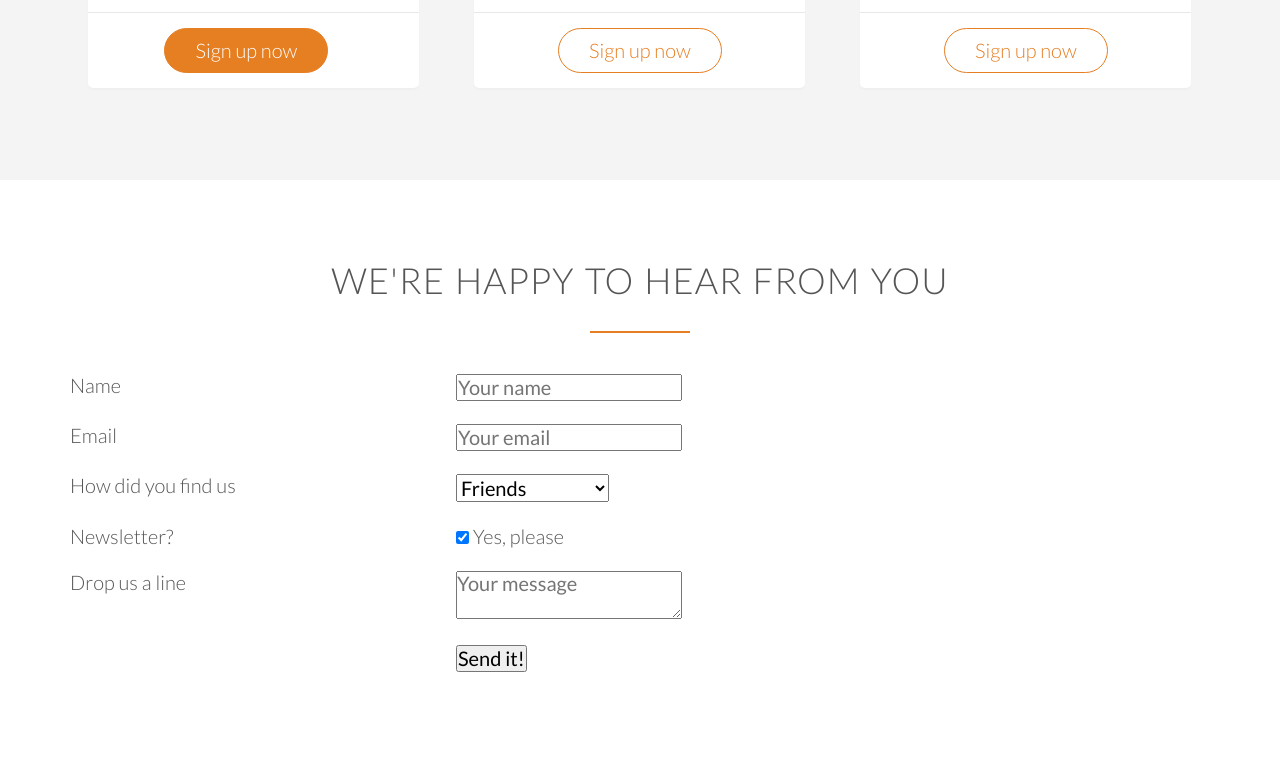
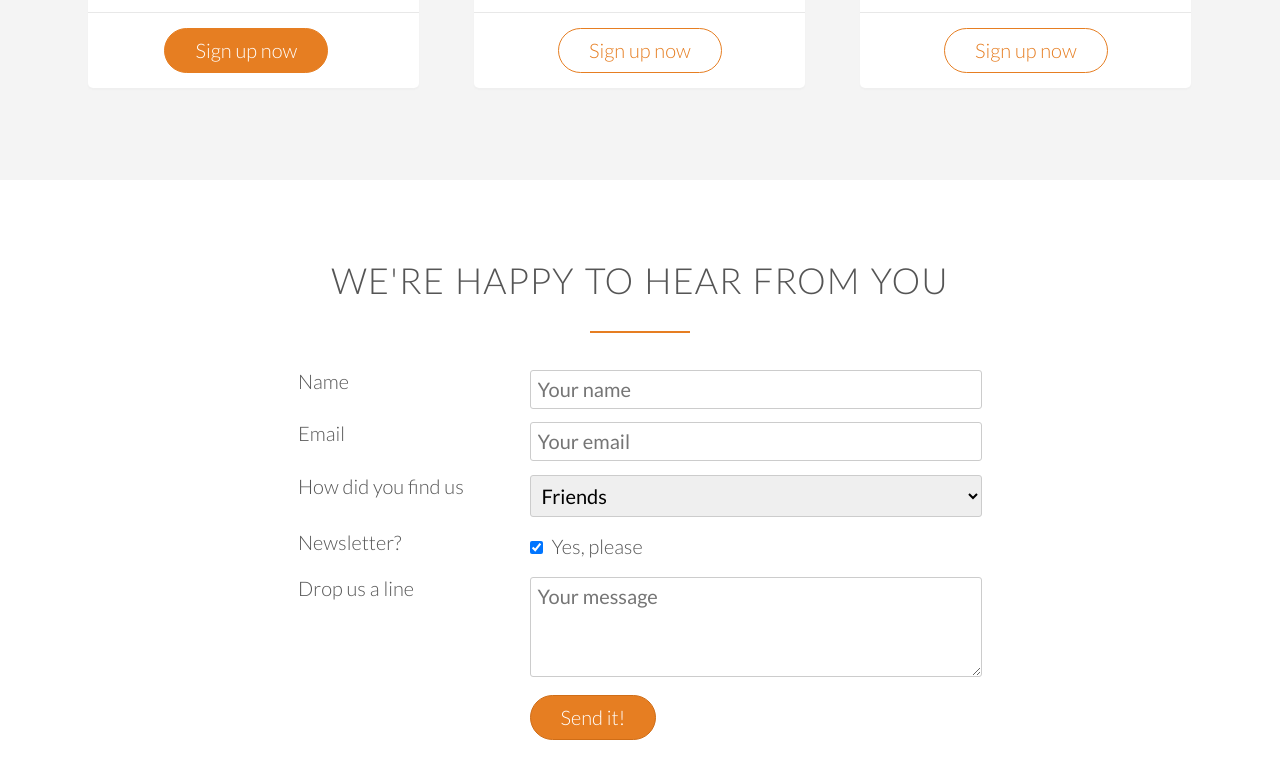
Before and after one commit to RobsWebDev/ominfood, a plain HTML site: page index.html in a window 1280 px wide. Shown: the part 4471-5250 px from the top of the page. Drawn offline with Linux system fonts and the light colour scheme; files whose address does not match are found by name.

Commit message:
Lesson 54 Building the contact form pt 2

```diff
--- a/resources/css/style.css
+++ b/resources/css/style.css
@@ -136,7 +136,8 @@
 
 /* ----- BUTTONS ----- */
 .btn:link,
-.btn:visited {
+.btn:visited,
+input[type=submit] {
   display: inline-block;
   padding: 10px 30px;
   font-weight: 300;
@@ -147,7 +148,8 @@
 }
 
 .btn-full:link,
-.btn-full:visited {
+.btn-full:visited,
+input[type=submit] {
   background-color: #e67e22;
   border: 1px solid #e67e22;
   color: #fff;
@@ -161,12 +163,15 @@
 }
 
 .btn:hover,
-.btn:active {
+.btn:active,
+input[type=submit]:hover,
+input[type=submit]:active {
   background-color: #cf6d17;
 }
 
 .btn-full:hover,
-.btn-full:active {
+.btn-full:active,
+input[type=submit] {
   border: 1px solid #cf6d17;
 }
 
@@ -443,3 +448,32 @@
 .plan-box ul li {
   padding: 5px 0;
 }
+
+/*------------------------------------*/
+/* FORM */
+/*------------------------------------*/
+
+.contact-form {
+  width: 60%;
+  margin: 0 auto;
+}
+
+input[type=text],
+input[type=email],
+select,
+textarea {
+  width: 100%;
+  padding: 7px;
+  border-radius: 3px;
+  border: 1px solid #ccc;
+}
+
+textarea {
+  height: 100px;
+}
+
+input[type=checkbox] {
+  margin: 10px 5px 10px 0;
+}
+
+*:focus {outline: none;}
```
